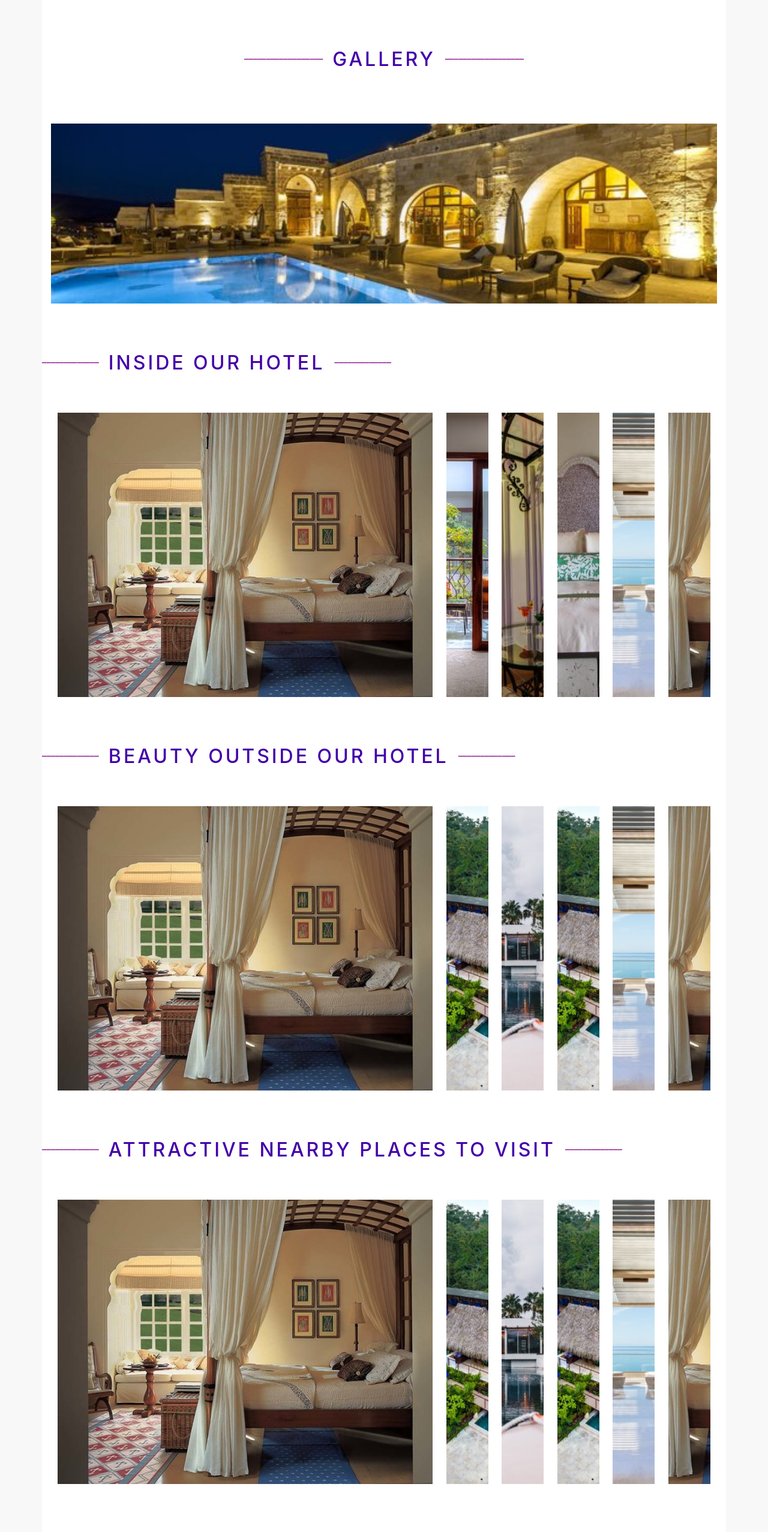
After one commit to Kulesha95/WAD-Mini-Project-Group-3, a PHP site: page /gallery.php in a window 1280 px wide. The commit adds this page. Shown: the whole page at 60% size. Run offline with PHP 8.4, Linux system fonts and the light colour scheme; some libraries are stand-ins or nearby versions.

Commit message:
gallery-test1

```diff
--- /dev/null
+++ b/css/gallery.css
@@ -0,0 +1,42 @@
+.section-gap {
+  padding-top: 80px;
+  padding-bottom: 80px;
+}
+.headingGallery{
+	letter-spacing: 4px;
+  text-transform: uppercase;
+  color: #4400A9;
+}
+
+
+.gallery{
+	height: 60%;
+	width: 100%;
+	display: flex;
+	margin: 5% auto 0;
+	box-sizing: border-box;
+}
+.image-box{
+	margin: 0 1%;
+	flex-grow: 1;
+	flex-basis: 0;
+	transition: .5s;
+}
+.image-box img{
+	width: 100%;
+	height: 100%;
+	object-fit: cover;
+	transition: .5s;
+}
+.image-box:hover{
+	flex-basis: 50%;
+}
+.active{
+	flex-basis: 50%;
+}
+.gallery:hover .active{
+	flex-basis: 0;
+}
+.image-box:nth-child(1):hover{
+	flex-basis: 50%;
+}
--- /dev/null
+++ b/gallery.php
@@ -0,0 +1,107 @@
+<?php
+include_once "headerHTML.php";
+include_once "navigation.php";
+?>
+<div class="container bg-white">
+
+<section class="gallery_details section-gap">
+<div class="row justify-content-center">
+            <span class="justify-content-between text-color-purple mr-3 d-none d-md-block">__________________</span>
+            <h2 class="headingGallery">GALLERY</h2>
+            <span class="justify-content-between text-color-purple ml-3 d-none d-md-block">__________________</span>
+        </div>
+    </section>
+        <section id="gallerycover">
+		<div><img src="img/gallery/hotel-full.jpg" style="width:100%;height:300px;object-fit:cover"></div>
+	</section>
+
+	<section class="inside-hotel section-gap">
+		<div class="row justify-content">
+		<span class="justify-content-between text-color-purple mr-3 d-none d-md-block">_____________</span>
+            <h2 class="headingGallery">Inside Our Hotel</h2>
+            <span class="justify-content-between text-color-purple ml-3 d-none d-md-block">_____________</span>
+		</div>
+		<div class="gallery">
+	<div class="image-box active">
+		<img src="img/gallery/inside1.jpg">
+	</div>
+	<div class="image-box">
+		<img src="img/gallery/inside2.jpg">
+	</div>
+	<div class="image-box">
+		<img src="img/gallery/inside3.jpg">
+	</div>
+	<div class="image-box">
+		<img src="img/gallery/inside4.jpg">
+	</div><div class="image-box">
+		<img src="img/gallery/inside5.jpg">
+	</div>
+	<div class="image-box">
+		<img src="img/gallery/inside1.jpg">
+	</div>
+	</div>
+</section>
+
+<section class="outside-hotel">
+		<div class="row justify-content">
+		<span class="justify-content-between text-color-purple mr-3 d-none d-md-block">_____________</span>
+            <h2 class="headingGallery">Beauty Outside Our Hotel</h2>
+            <span class="justify-content-between text-color-purple ml-3 d-none d-md-block">_____________</span>
+		</div>
+		<div class="gallery">
+	<div class="image-box active">
+		<img src="img/gallery/inside1.jpg">
+	</div>
+	<div class="image-box">
+		<img src="img/gallery/outside2.jpg">
+	</div>
+	<div class="image-box">
+		<img src="img/gallery/outside3.jpg">
+	</div>
+	<div class="image-box">
+		<img src="img/gallery/outside2.jpg">
+	</div><div class="image-box">
+		<img src="img/gallery/inside5.jpg">
+	</div>
+	<div class="image-box">
+		<img src="img/gallery/inside1.jpg">
+	</div>
+	</div>
+</section>
+
+<section class="places-hotel section-gap">
+		<div class="row justify-content">
+		<span class="justify-content-between text-color-purple mr-3 d-none d-md-block">_____________</span>
+            <h2 class="headingGallery">Attractive Nearby Places To Visit</h2>
+            <span class="justify-content-between text-color-purple ml-3 d-none d-md-block">_____________</span>
+		</div>
+		<div class="gallery">
+	<div class="image-box active">
+		<img src="img/gallery/inside1.jpg">
+	</div>
+	<div class="image-box">
+		<img src="img/gallery/outside2.jpg">
+	</div>
+	<div class="image-box">
+		<img src="img/gallery/outside3.jpg">
+	</div>
+	<div class="image-box">
+		<img src="img/gallery/outside2.jpg">
+	</div><div class="image-box">
+		<img src="img/gallery/inside5.jpg">
+	</div>
+	<div class="image-box">
+		<img src="img/gallery/inside1.jpg">
+	</div>
+	</div>
+</section>
+
+
+
+</div>
+
+
+
+<?php
+include_once "footerHTML.php";
+?>
--- a/headerHTML.php
+++ b/headerHTML.php
@@ -27,6 +27,7 @@
     <link rel="stylesheet" type="text/css" href="css/contact.css">
 	<link rel="stylesheet" type="text/css" href="css/pasindu.css">
     <link rel="stylesheet" type="text/css" href="css/about.css">
+    <link rel="stylesheet" type="text/css" href="css/gallery.css">
     <!-- Contact JS -->
     <script src="js/contact.js"></script>
     <!-- Accomodation CSS-->
```
Also changed, not shown: img/gallery/download (2).jpg (added), img/gallery/download (3).jpg (added), img/gallery/hotel-full.jpg (added), img/gallery/images (1).jpg (added), img/gallery/images (2).jpg (added), img/gallery/images (3).jpg (added), img/gallery/images.jpg (added), img/gallery/inside1.jpg (added), img/gallery/inside2.jpg (added), img/gallery/inside3.jpg (added), img/gallery/inside4.jpg (added), img/gallery/inside5.jpg (added), img/gallery/outside1.jpg (added), img/gallery/outside2.jpg (added), 2 more files.
